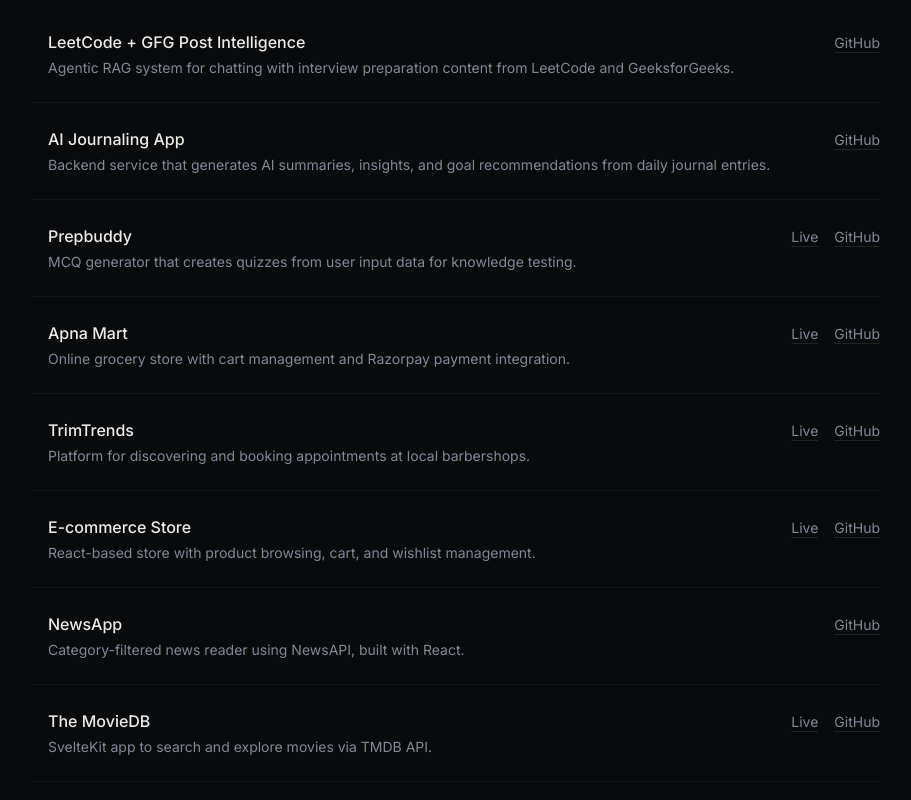
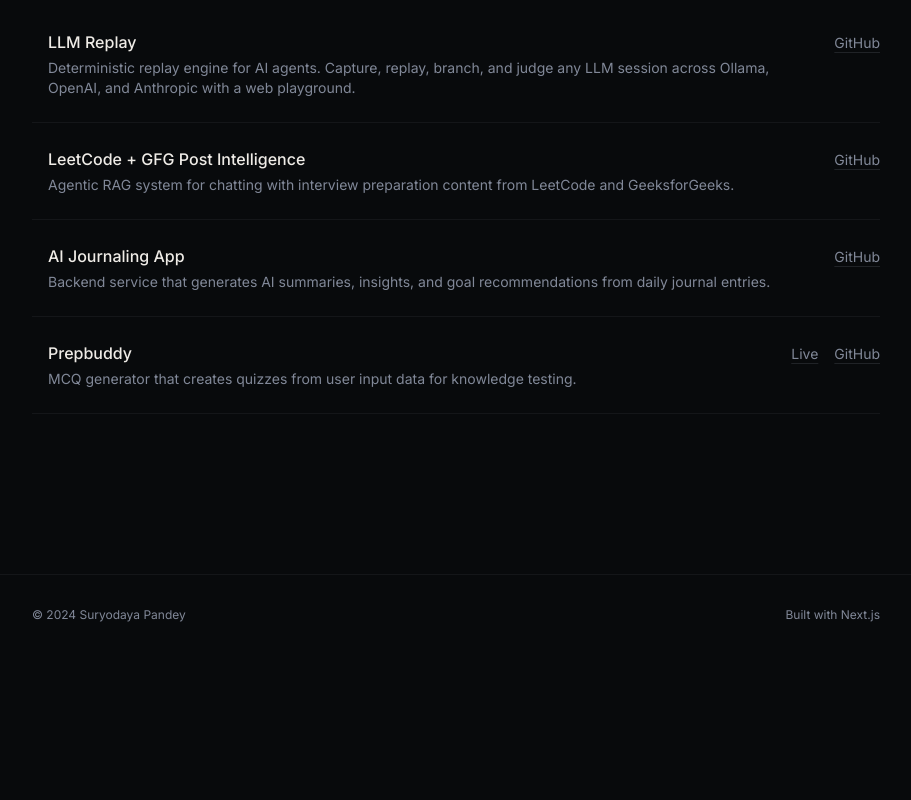
Before and after one commit to Suryodaya27/portfolio-next, a Next.js app: page / in a window 1280 px wide. Shown: the part 1660-2460 px from the top of the page, without its empty margins (184-1095 px from the left). After the commit the page ends 2315 px from the top, so only its background shows below. Built offline with nearby package versions, Linux system fonts and the light colour scheme.

Commit message:
update projects

```diff
--- a/src/components/Projects.jsx
+++ b/src/components/Projects.jsx
@@ -4,6 +4,12 @@
 import SectionDivider from "./SectionDivider";
 
 const projects = [
+  {
+    title: "LLM Replay",
+    description:
+      "Deterministic replay engine for AI agents. Capture, replay, branch, and judge any LLM session across Ollama, OpenAI, and Anthropic with a web playground.",
+    github: "https://github.com/Suryodaya27/llm-replay",
+  },
   {
     title: "LeetCode + GFG Post Intelligence",
     description:
@@ -22,46 +28,6 @@
       "MCQ generator that creates quizzes from user input data for knowledge testing.",
     live: "https://prep-buddy-next.vercel.app",
     github: "https://github.com/Suryodaya27/prep-buddy-next",
-  },
-  {
-    title: "Apna Mart",
-    description:
-      "Online grocery store with cart management and Razorpay payment integration.",
-    live: "https://youtu.be/-JezvLU1dow",
-    github: "https://github.com/Suryodaya27/marketPoint",
-  },
-  {
-    title: "TrimTrends",
-    description:
-      "Platform for discovering and booking appointments at local barbershops.",
-    live: "https://www.youtube.com/watch?v=MQEKdOPNHwI",
-    github: "https://github.com/Suryodaya27/barber",
-  },
-  {
-    title: "E-commerce Store",
-    description:
-      "React-based store with product browsing, cart, and wishlist management.",
-    live: "https://ecommerce-thrift-store.netlify.app/",
-    github: "https://github.com/Suryodaya27/ecom",
-  },
-  {
-    title: "NewsApp",
-    description:
-      "Category-filtered news reader using NewsAPI, built with React.",
-    github: "https://github.com/Suryodaya27/news",
-  },
-  {
-    title: "The MovieDB",
-    description:
-      "SvelteKit app to search and explore movies via TMDB API.",
-    live: "https://movie-iota-lilac.vercel.app/",
-    github: "https://github.com/Suryodaya27/movie",
-  },
-  {
-    title: "Notes Maker",
-    description: "Minimal note-taking app with create, edit, and delete.",
-    live: "https://suryodaya27.github.io/MyNotes-Notes-maker/",
-    github: "https://github.com/Suryodaya27/MyNotes-Notes-maker",
   },
 ];
 
```
